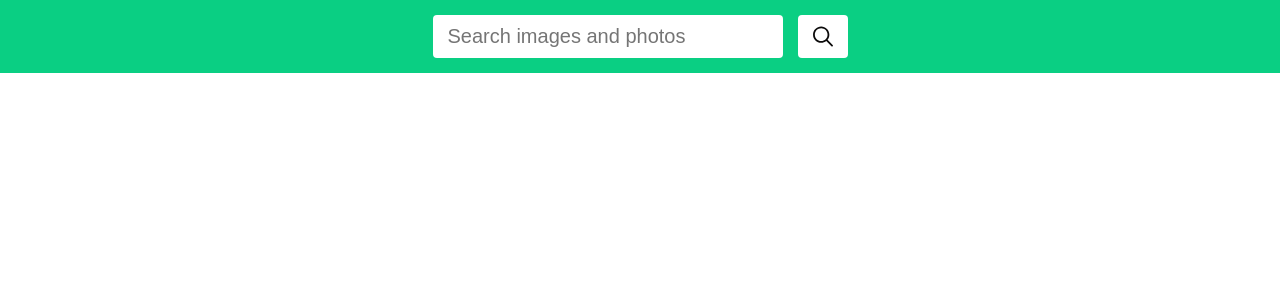
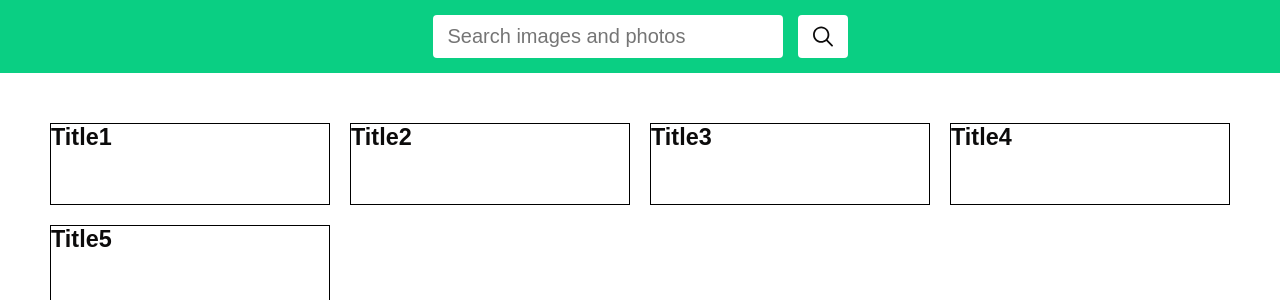
Before and after one commit to iryna-kyryllova/goit-neo-react-hw-module4, a React (Vite) app: page / in a window 1280 px wide. Shown: the top 300 px of the page. Built offline with nearby package versions, Linux system fonts and the light colour scheme; a web font is replaced by a local one.

Commit message:
add ImageGallery, ImageCard components

```diff
--- a/src/App.jsx
+++ b/src/App.jsx
@@ -1,7 +1,17 @@
+import { useState } from 'react'
 import { Toaster } from 'react-hot-toast'
 import SearchBar from 'components/SearchBar/SearchBar'
+import ImageGallery from 'components/ImageGallery/ImageGallery'
 
 const App = () => {
+  const [items, setItems] = useState([
+    { id: 1, title: 'Title1' },
+    { id: 2, title: 'Title2' },
+    { id: 3, title: 'Title3' },
+    { id: 4, title: 'Title4' },
+    { id: 5, title: 'Title5' }
+  ])
+
   const onSubmit = (query) => {
     console.log(query)
   }
@@ -9,6 +19,7 @@ const App = () => {
   return (
     <>
       <SearchBar onSubmit={onSubmit} />
+      {items.length > 0 && <ImageGallery items={items} />}
       <Toaster position='top-right' />
     </>
   )
--- /dev/null
+++ b/src/components/ImageCard/ImageCard.jsx
@@ -0,0 +1,10 @@
+const ImageCard = ({ data }) => {
+  return (
+    <div>
+      <h3>{data.title}</h3>
+      <img src='' alt='' />
+    </div>
+  )
+}
+
+export default ImageCard
--- /dev/null
+++ b/src/components/ImageGallery/ImageGallery.jsx
@@ -0,0 +1,20 @@
+import ImageCard from '../ImageCard/ImageCard'
+import styles from './ImageGallery.module.css'
+
+const ImageGallery = ({ items }) => {
+  return (
+    <section className={styles.section}>
+      <div className='container'>
+        <ul className={styles.gallery}>
+          {items.map((item) => (
+            <li key={item.id} className={styles.item}>
+              <ImageCard data={item} />
+            </li>
+          ))}
+        </ul>
+      </div>
+    </section>
+  )
+}
+
+export default ImageGallery
--- /dev/null
+++ b/src/components/ImageGallery/ImageGallery.module.css
@@ -0,0 +1,13 @@
+.section {
+  padding: 50px 0;
+}
+
+.gallery {
+  display: grid;
+  grid-template-columns: repeat(auto-fill, minmax(250px, 1fr));
+  grid-gap: 20px;
+}
+
+.item {
+  border: 1px solid #000;
+}
--- a/src/index.css
+++ b/src/index.css
@@ -114,7 +114,7 @@ button {
 }
 
 .container {
-  max-width: 1200px;
+  max-width: 1300px;
   margin: 0 auto;
   padding: 0 50px;
 }
```
Also changed, not shown: src/components/ImageCard/ImageCard.module.css (added).
